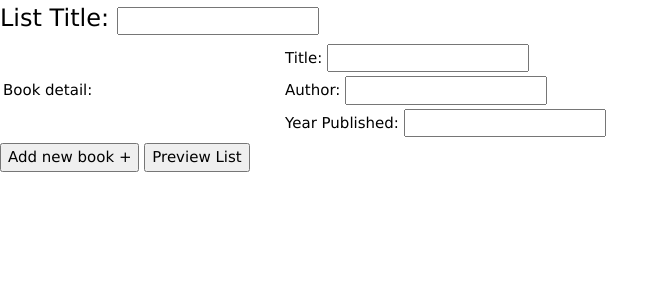
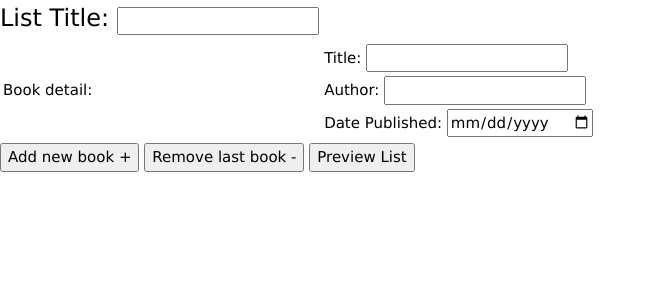
Before and after one commit to smores56/googleplex, a Python web app: template googleplex/templates/manual_submit.html in a window 1280 px wide. Shown: the part 55-355 px from the top of the page, without its empty margins (0-669 px from the left). Run offline with Jinja, Linux system fonts and the light colour scheme; the template is opened without the code that fills it, so the values that code supplies are empty; some libraries are stand-ins or nearby versions.

Commit message:
fixed json layout on submission, small formatting

```diff
--- a/googleplex/static/scripts/manual_submit.js
+++ b/googleplex/static/scripts/manual_submit.js
@@ -2,62 +2,60 @@ $(document).ready(function() {
   // put your Javascript here
   // $("div").slice(0, 2).show(); // select the first ten
 
-    var title = 1;
-    var author = 1;
-    var year = 1;
-    $("#load").click(function () {
-      $('#list tr:last').after('<br/><br/><tr>' +
-          '<td>' +
-            '<table style="width:80%">' +
-              '<tr>' +
-                '<td>' +
-                  '<span class="col-lg-3" style="text-align:left">Title: </span>' +
-                  '<input type="text" id="bookTitle' + (title+=1) + '">' +
-                '</td>' +
-              '</tr>' +
-              '<tr>' +
-                '<td>' +
-                  '<span class="col-lg-4" style="text-align:left">Author: </span>' +
-                  '<input type="text" id="author' + (author+=1) + '">' +
-                '</td>' +
-              '</tr>' +
-              '<tr>' +
-                '<td>' +
-                  '<span class="col-lg-4" style="text-align:left">Year Published: </span>' +
-                  '<input type="text" id="yearPublished' + (year+=1) + '">' +
-                '</td>' +
-              '</tr>' +
-            '</table>' +
-            '</td>' +
-        '</tr>');
+  var num_bestsellers = 1;
+  $("#load").click(function() {
+    num_bestsellers++;
+    $('#list tr:last').after(`<br/><br/><tr>
+          <td>
+            <table style="width:80%">
+              <tr>
+                <td>
+                  <span class="col-lg-3" style="text-align:left">Title: </span>
+                  <input type="text" id="title` + num_bestsellers + `">
+                </td>
+              </tr>
+              <tr>
+                <td>
+                  <span class="col-lg-4" style="text-align:left">Author: </span>
+                  <input type="text" id="author` + num_bestsellers + `">
+                </td>
+              </tr>
+              <tr>
+                <td>
+                  <span class="col-lg-4" style="text-align:left">Date Published: </span>
+                  <input type="date" id="authored_date` + num_bestsellers + `">
+                </td>
+              </tr>
+            </table>
+          </td>
+        </tr>`);
   });
 
   $('#manual-submit').submit(function(ev) {
     ev.preventDefault();
 
-        var length = $("#books tr").length;
-        var numBooks = length / 3;
-        var data = {};
-        for (i = 1; i < numBooks + 1; i++) {
-          data["book".concat(i)] = {
-            bookTitle: $("#bookTitle" + i).val(),
+    var data = {
+      bestsellers: [],
+      title: $("#title").val(),
+      num_bestsellers: num_bestsellers
+    };
+    for (i = 1; i < num_bestsellers + 1; i++) {
+      data["bestsellers"].push({
+        title: $("#title" + i).val(),
         author: $("#author" + i).val(),
-            yearPublished: $("#yearPublished" + i).val()
-          };
+        authored_date: $("#authored_date" + i).val()
+      });
     }
-        data['list_title'] = $("#listTitle").val()
-        data['book_count'] = numBooks;
     $.ajax({
-          url: '/manualpreview',
+      url: '/manual_submit?type=manual',
       data: JSON.stringify(data),
       type: "POST",
       success: function(response) {
-            window.location.href = '/preview';
+        window.location.href = '/preview?type=manual&list_id=' + response.list_id;
       },
       error: function(xhr) {
         console.trace()
       }
     });
   });
-
 });
--- a/googleplex/templates/manual_submit.html
+++ b/googleplex/templates/manual_submit.html
@@ -15,7 +15,7 @@
     <table id="list" style="width:100%">
       <tr>
         <span class="col-lg-4" style="text-align:left; font-size:24px">List Title: </span>
-        <input type="text" id="listTitle" placeholder="">
+        <input type="text" id="title" placeholder="">
       </tr>
       <tr>
         <td>Book detail: </td>
@@ -24,7 +24,7 @@
             <tr>
               <td>
                 <span class="col-lg-3" style="text-align:left">Title: </span>
-                <input type="text" id="bookTitle1">
+                <input type="text" id="title1">
               </td>
             </tr>
             <tr>
@@ -35,17 +35,18 @@
             </tr>
             <tr>
               <td>
-                <span class="col-lg-4" style="text-align:left">Year Published: </span>
-                <input type="text" id="yearPublished1">
+                <span class="col-lg-4" style="text-align:left">Date Published: </span>
+                <input type="date" id="authored_date1">
               </td>
             </tr>
           </table>
         </td>
       </tr>
     </table>
+    <form id="manual-submit" action="/preview?type=manual" method="post">
+      <button id="load"type="button">Add new book +</button>
+      <button id="remove" type="button">Remove last book -</button>
+      <button id="preview" type="submit">Preview List</button>
+    </form>
   </div>
-<form id="manual-submit" action="/manualpreview" method="post">
-  <button id="load"type="button">Add new book +</button>
-  <button id="preview" type="submit">Preview List</button>
-</form>
 {% endblock %}
```
Lines whose indentation alone changed are shown as unchanged.
